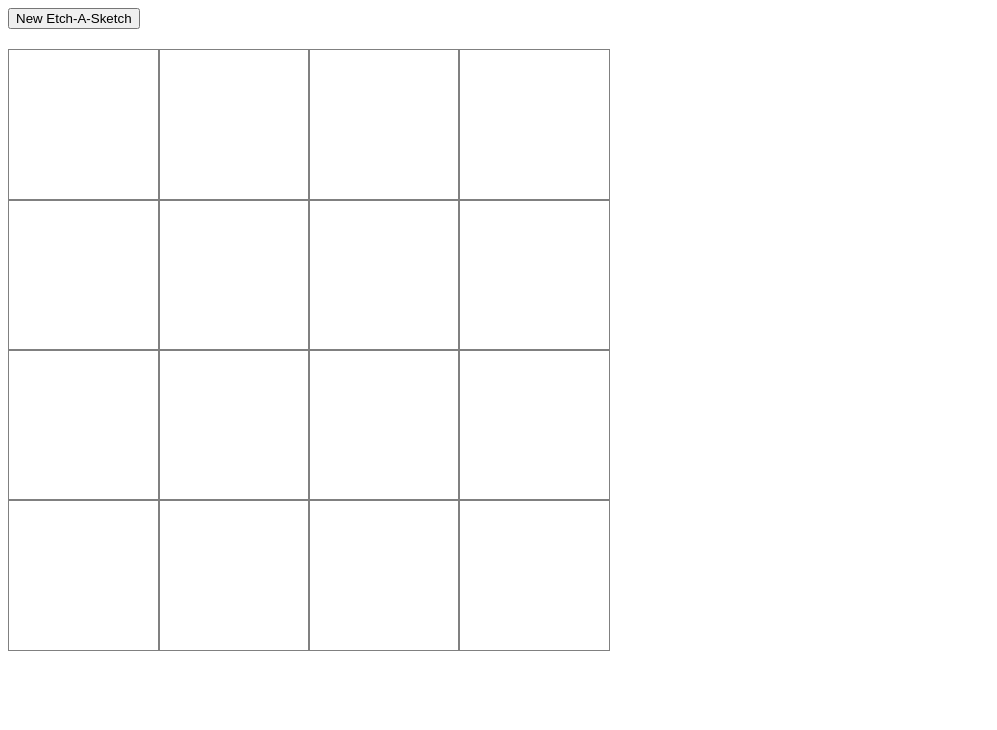
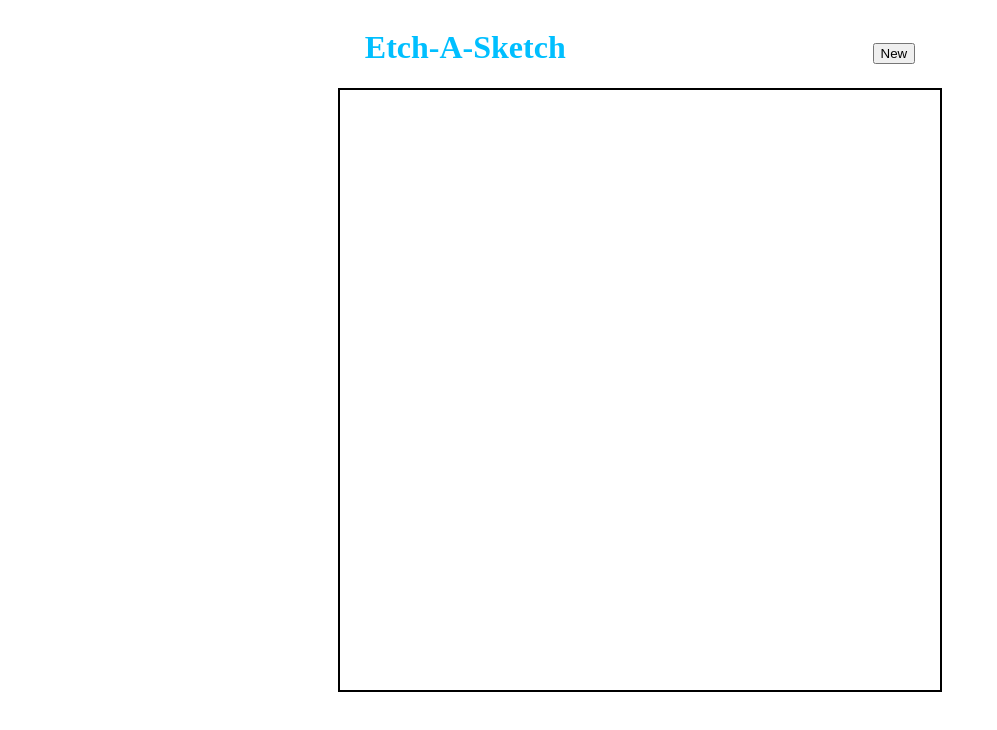
Before and after one commit to joryober/etch-a-sketch-redux, a plain HTML site: page index.html in a window 1280 px wide. Shown: the whole page, without its empty margins (0-997 px from the left). Drawn offline with Linux system fonts and the light colour scheme.

Commit message:
etch-a-sketch final with only outside border and centered elements

```diff
--- a/index.html
+++ b/index.html
@@ -7,8 +7,13 @@
     <link rel="stylesheet" href="style.css" />
   </head>
   <body>
-    <button class="btn">New Etch-A-Sketch</button>
-    <div id="container"></div>
-    <script src="script.js"></script>
+    <header>
+      <h1>Etch-A-Sketch</h1>
+      <button class="btn">New</button>
+    </header>
+    <div id="main-container">
+      <div id="container"></div>
+      <script src="script.js"></script>
+    </div>
   </body>
 </html>
--- a/script.js
+++ b/script.js
@@ -2,7 +2,7 @@ let container = document.querySelector("#container");
 for (let i = 0; i < 16; i++) {
   let newDiv = document.createElement("div");
   newDiv.classList.add(`div${i}`);
-  newDiv.style.cssText = "border: 1px solid gray; width: 150px; height: 150px;";
+  newDiv.style.cssText = "width: 150px; height: 150px;";
   newDiv.addEventListener("mouseover", () => {
     newDiv.style.backgroundColor = "gray";
   });
@@ -27,9 +27,9 @@ button.addEventListener("click", () => {
     for (let i = 0; i < squaresPerSide ** 2; i++) {
       let newDiv = document.createElement("div");
       newDiv.classList.add(`div${i}`);
-      newDiv.style.cssText = `border: 1px solid gray; width: ${
+      newDiv.style.cssText = `width: ${600 / squaresPerSide}px; height: ${
         600 / squaresPerSide
-      }px; height: ${600 / squaresPerSide}px;`;
+      }px;`;
       newDiv.addEventListener("mouseover", () => {
         newDiv.style.backgroundColor = "gray";
       });
--- a/style.css
+++ b/style.css
@@ -1,8 +1,33 @@
+#main-container {
+  display: flex;
+  justify-content: space-around;
+  align-items: center;
+}
+
 #container {
   display: grid;
   grid-template-columns: 150px 150px 150px 150px;
   grid-template-rows: 150px 150px 150px 150px;
+  border: 2px solid black;
+  width: 600px;
+  height: 600px;
 }
+
 button {
   margin-bottom: 20px;
 }
+
+header {
+  color: deepskyblue;
+  display: flex;
+  justify-content: space-evenly;
+  align-items: baseline;
+}
+
+h1 {
+  margin-left: 50px;
+}
+
+button {
+  margin-right: 50px;
+}
```
